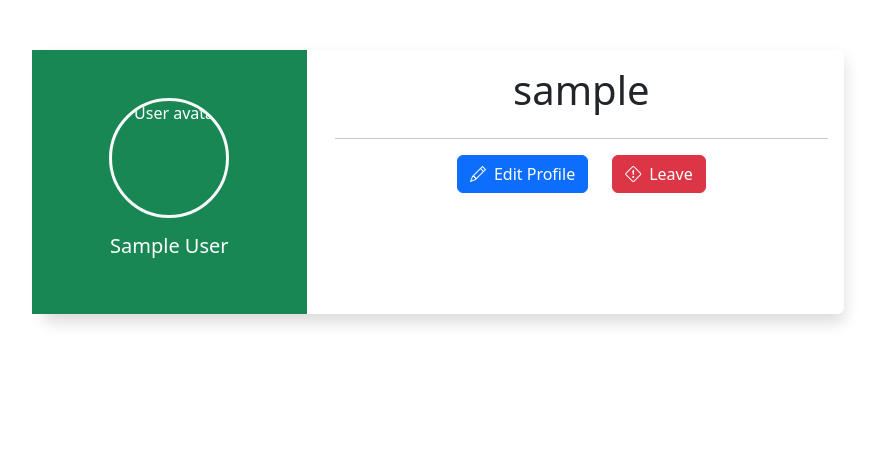
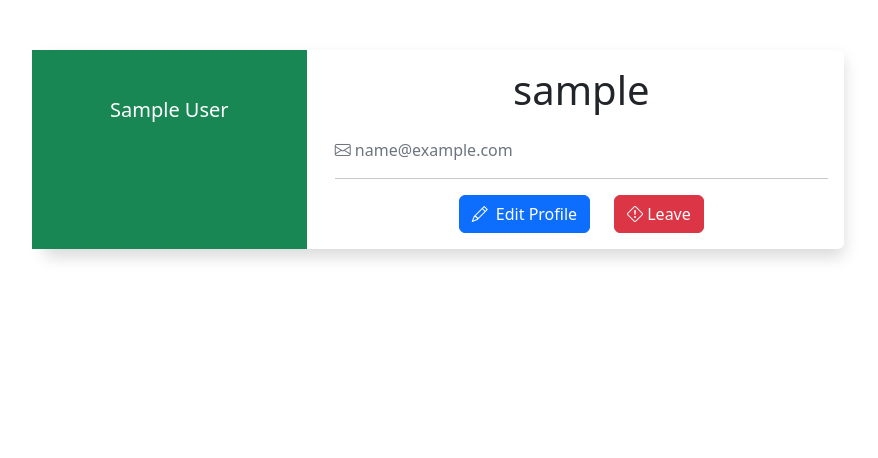
Before and after one commit to Chugani05-JesusLugo2002/Lumino, a Django app: a page that uses shared/templates/base.html in a window 1280 px wide. Shown: the part 58-516 px from the top of the page, without its empty margins (196-1074 px from the left). Run offline with Django 5.2, Linux system fonts and the light colour scheme; the visitor is signed in with stand-in values (Sample User, id 1); data comes from the database, SQL or seed files in the repository; some libraries are stand-ins or nearby versions.

Commit message:
Minor fixes and progress on completing test_users.py

```diff
--- a/shared/templates/base.html
+++ b/shared/templates/base.html
@@ -19,6 +19,13 @@
   </header>
 
   <main class="container">
+    {% if messages %}
+      <ul class="messages">
+          {% for message in messages %}
+          <li{% if message.tags %} class="{{ message.tags }}"{% endif %}>{{ message }}</li>
+          {% endfor %}
+      </ul>
+    {% endif %}
     {% block main %}{% endblock %}
   </main>
 
--- a/subjects/views.py
+++ b/subjects/views.py
@@ -2,9 +2,6 @@ from django.contrib.auth.decorators import login_required
 from django.forms import modelformset_factory
 from django.http import HttpRequest, HttpResponse, HttpResponseForbidden
 from django.shortcuts import redirect, render
-
-from shared.utils import assert_role
-from users.models import Profile
 
 from .forms import AddLessonForm, EditLessonForm, EditMarkForm, EnrollmentForm
 from .models import Enrollment, Lesson, Subject
@@ -98,7 +95,6 @@ def enroll_subjects(request: HttpRequest) -> HttpResponse | HttpResponseForbidde
     if request.method == 'POST':
         if (form := EnrollmentForm(request.user, enrolling=True, data=request.POST)).is_valid():
             form.enrolls(request.user)
-
             return redirect('subjects:subject-list')
     else:
         form = EnrollmentForm(request.user)
--- a/users/templates/users/user_detail.html
+++ b/users/templates/users/user_detail.html
@@ -1,4 +1,7 @@
 {% extends "base.html" %}
+
+{% load thumbnail %}
+{% load modal from shared_extras %}
 
 {% block title %}Lumino | {{ target_user }}'s profile{% endblock title %}
 
@@ -7,17 +10,16 @@
   <div class="card shadow border-0" style="max-width: 800px; margin: 0 auto;">
     <div class="row">
       <div class="col-md-4 bg-success text-white text-center d-flex flex-column py-5">
-        <img
-          src="{{ target_user.profile.avatar.url }}"
-          alt="User avatar"
-          class="rounded-circle border border-3 border-light mx-auto mb-3"
-          style="width: 120px; height: 120px; object-fit: cover;">
-          <h2 class="h5">{{ user.first_name|title }} {{ user.last_name|title }}</h2>
+        {% thumbnail target_user.profile.avatar "120x120" as avatar %}
+          <img src="{{ avatar.url }}" alt="{{ target_user }} avatar" class="rounded-circle border border-3 border-light mx-auto mb-3">
+        {% endthumbnail %}
+        <h2 class="h5">{{ user.first_name }} {{ user.last_name }}</h2>
       </div>
 
       <div class="col-md-8">
         <div class="card-body">
-          <h1 class="card-title text-center mb-4">{{ target_user.username }}</h1>
+          <h1 class="card-title text-center mb-4">{{ target_user.profile.get_role_display }} {{ target_user.username }}</h1>
+          <p class="text-secondary"><i class="bi bi-envelope"></i> {{ target_user.email }}</p>
           <p class="card-text">
             {{ target_user.profile.bio }}
           </p>
@@ -28,9 +30,7 @@
               <a href="{% url 'users:edit-profile' %}" class="btn btn-primary d-flex align-items-center gap-2">
                 <i class="bi bi-pencil"></i> Edit Profile
               </a>
-              <a href="{{ subject.get_absolute_url }}" class="btn btn-danger d-flex align-items-center gap-2">
-                <i class="bi bi-exclamation-diamond"></i> Leave
-              </a>
+              {% modal '<i class="bi bi-exclamation-diamond"></i> Leave' 'users:leave' css_class="btn btn-danger" title='Leave Lumino' modal_btn_label='Leave'%}
             </div>
           {% endif %}
         </div>
--- a/users/views.py
+++ b/users/views.py
@@ -1,3 +1,4 @@
+from django.contrib import messages
 from django.contrib.auth.decorators import login_required
 from django.contrib.auth.models import User
 from django.http import HttpRequest, HttpResponse, HttpResponseForbidden
@@ -19,11 +20,11 @@ def edit_profile(request: HttpRequest) -> HttpResponse:
             profile = form.save(commit=False)
             profile.user = request.user
             profile.save()
-            return redirect('home')
+            messages.add_message(request, messages.SUCCESS, 'User profile has been successfully saved.')
+            return redirect('user-detail', profile.user)
     else:
         form = EditProfileForm(instance=request.user.profile)
-    return render(request, 'users/edit_profile.html', dict(form=form))
-    # TODO: arreglar redirect con 'users:user-detail'
+    return render(request, 'users/edit_profile.html', dict(form=form, messages=messages.get_messages(request)))
 
 
 @login_required
```
Also changed, not shown: subjects/templates/subjects/subject/list.html (+0 -8 lines), media/avatars/test_image_B7Wj6cD.png (added), media/avatars/test_image_IHsy7UE.png (added), media/avatars/test_image_gQabjBw.png (added), media/avatars/test_image_l2XRIxz.png (added), 3 other files.
